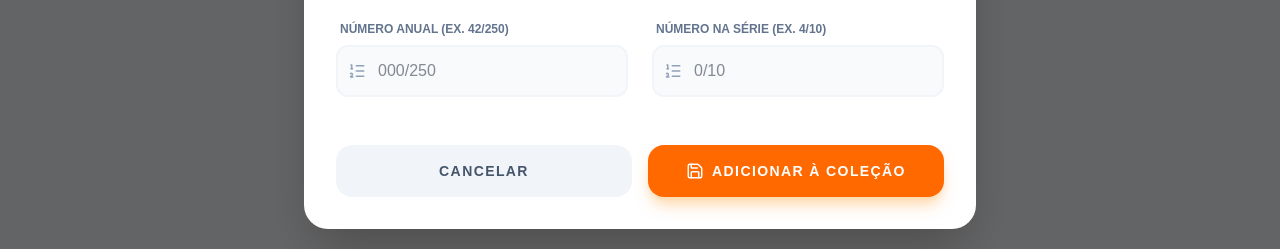
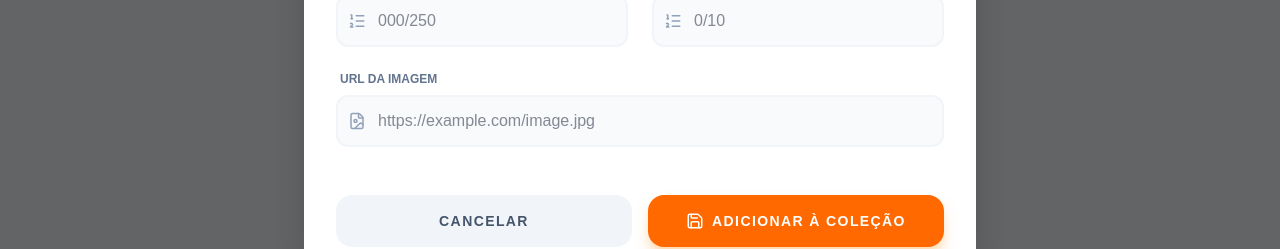
Before and after one commit to ueslialmeida/hot-wheels-collection, a Next.js app: page /dashboard in a window 1280 px wide. Both pictures are taken after typing "Sample" into the empty fields and a click on the button "Adicionar". Shown: the part 485-734 px from the top of the page. Built offline with nearby package versions, Linux system fonts and the light colour scheme; no server answers; the database is empty.

Commit message:
Added image display.

```diff
--- a/app/dashboard/CarModal.tsx
+++ b/app/dashboard/CarModal.tsx
@@ -1,7 +1,7 @@
 'use client';
 
 import React, { useEffect } from 'react';
-import { X, Save, Car, Hash, Calendar, Layers, Palette, ListOrdered, Tag } from 'lucide-react';
+import { X, Save, Car, Hash, Calendar, Layers, Palette, ListOrdered, Tag, FileImage } from 'lucide-react';
 import { useForm } from 'react-hook-form';
 import { CarFormData } from '../types/Car';
 import { addCarToCollection, updateCarInCollection } from './actions';
@@ -37,7 +37,8 @@ export default function CarModal({ isOpen, onClose, initialData, onSuccess }: Ca
           serie: '',
           color: '',
           numberInYearCollection: '',
-          numberInSerie: ''
+          numberInSerie: '',
+          imageUrl: ''
         });
       }
     }
@@ -192,6 +193,20 @@ export default function CarModal({ isOpen, onClose, initialData, onSuccess }: Ca
                 />
               </div>
             </div>
+
+            {/* URL da Imagem */}
+            <div className="md:col-span-2">
+              <label className="block text-xs font-bold text-slate-500 uppercase mb-2 ml-1">URL da Imagem</label>
+              <div className="relative">
+                <FileImage className="absolute left-3 top-1/2 -translate-y-1/2 text-slate-400" size={18} />
+                <input
+                  id="image-url"
+                  {...register('imageUrl', { required: true })}
+                  className="w-full pl-10 pr-4 py-3 bg-slate-50 border-2 border-slate-100 rounded-xl focus:border-orange-500 outline-none transition-all"
+                  placeholder="https://example.com/image.jpg"
+                />
+              </div>
+            </div>
           </div>
 
           {/* Footer / Botões */}
--- a/app/dashboard/actions.ts
+++ b/app/dashboard/actions.ts
@@ -20,6 +20,7 @@ export async function addCarToCollection(carData: CarFormData) {
         in_year_collection_number: carData.numberInYearCollection as string,
         in_series_collection_number: carData.numberInSerie as string,
         color: carData.color as string,
+        image_url: carData.imageUrl as string,
         series_title: carData.serie as string,
         collection_year: Number(carData.collectionYear),
         user_id: user.id
@@ -44,6 +45,7 @@ export async function addCarToCollection(carData: CarFormData) {
         collectionYear: newCar.collection_year,
         serie: newCar.series_title,
         color: newCar.color,
+        imageUrl: newCar.image_url,
         numberInYearCollection: newCar.in_year_collection_number,
         numberInSerie: newCar.in_series_collection_number
     };
@@ -73,6 +75,7 @@ export async function getCarsInCollection() {
         numberInYearCollection: car.in_year_collection_number,
         numberInSerie: car.in_series_collection_number,
         color: car.color,
+        imageUrl: car.image_url,
         serie: car.series_title,
         collectionYear: car.collection_year
     }))
@@ -95,6 +98,7 @@ export async function updateCarInCollection(carData: CarFormData) {
             in_year_collection_number: carData.numberInYearCollection,
             in_series_collection_number: carData.numberInSerie,
             color: carData.color,
+            image_url: carData.imageUrl,
             series_title: carData.serie,
             collection_year: carData.collectionYear
         })
--- a/app/dashboard/page.tsx
+++ b/app/dashboard/page.tsx
@@ -87,14 +87,18 @@ export default function HotWheelsDashboard() {
           .map((car) => (
           <div key={car.id} className="bg-white rounded-3xl border-2 border-slate-100 shadow-xl overflow-hidden flex flex-col hover:border-orange-200 transition-all">
             {/* Top Bar - Representando a embalagem */}
-            <div className="bg-slate-900 p-4 flex justify-between items-center">
+            <div className="bg-slate-900 p-4 flex justify-between items-center z-10">
               <span className="text-[10px] font-black text-slate-400 uppercase tracking-[0.2em]">Código: {car.modelCode}</span>
               <span className="text-orange-500 font-black text-sm italic">{car.numberInYearCollection}</span>
             </div>
 
             {/* Area da "Foto" */}
             <div className="h-44 bg-gradient-to-br from-slate-100 to-slate-200 flex items-center justify-center relative group">
-              <Car size={80} className="text-slate-300 group-hover:text-orange-400 group-hover:scale-110 transition-all duration-500" />
+              {car.imageUrl ? (
+                <img src={car.imageUrl} alt={car.modelName} className="h-full w-full object-cover group-hover:scale-110 transition-transform duration-500" />
+              ) : (
+                <Car size={80} className="text-slate-300 group-hover:text-orange-400 group-hover:scale-110 transition-all duration-500" />
+              )}
               <div className="absolute bottom-3 left-3 bg-white/90 backdrop-blur px-3 py-1 rounded-full text-[10px] font-bold shadow-sm">
                 SERIE: {car.serie.toUpperCase()}
               </div>
--- a/app/types/Car.ts
+++ b/app/types/Car.ts
@@ -7,4 +7,5 @@ export interface CarFormData {
   color: string;
   numberInYearCollection: string;
   numberInSerie: string;
+  imageUrl: string;
 }
```
Also changed, not shown: 1 other file (tests, documents, lock files or other folders).
